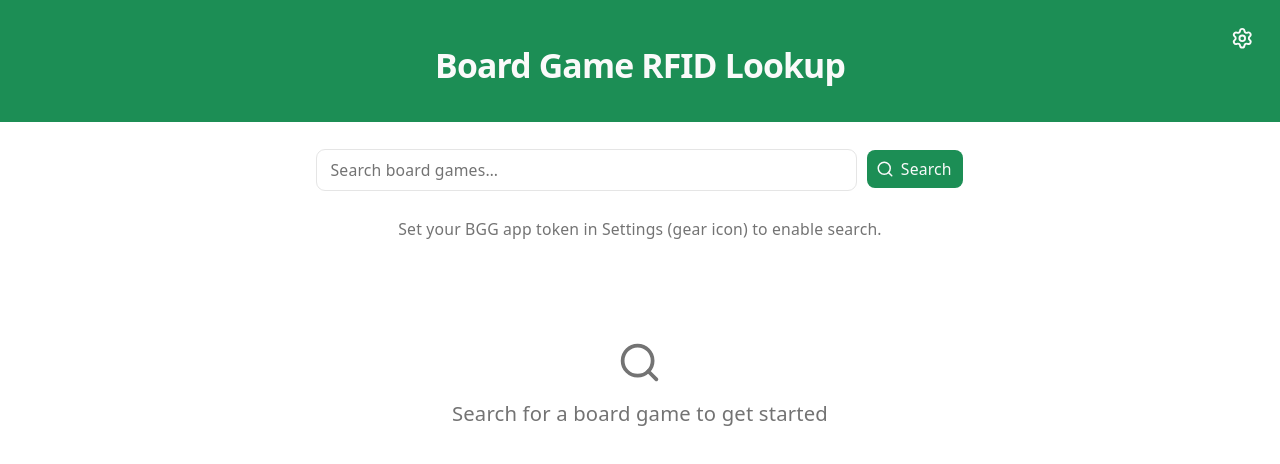
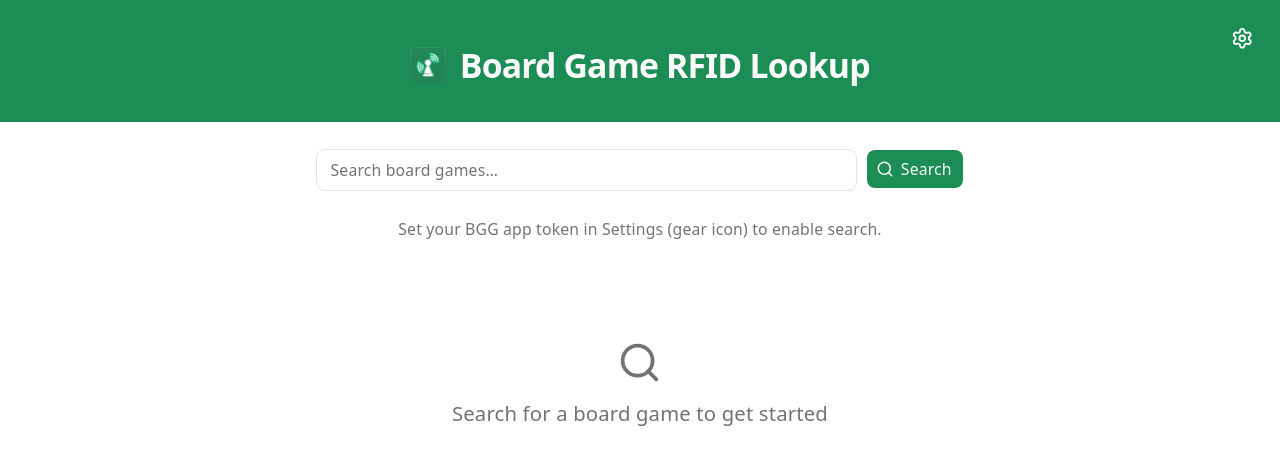
Before and after one commit to RevolutionTech/bg-rfid, a React (Vite) app: page / in a window 1280 px wide. Shown: the top 464 px of the page. Built offline with nearby package versions, Linux system fonts and the light colour scheme.

Commit message:
Add app icon to heading in App.tsx
Agent-Logs-Url: https://github.com/RevolutionTech/bg-rfid/sessions/ef896f71-cbc1-4294-9c02-d889a7643646

Co-authored-by: RevolutionTech <6820092+RevolutionTech@users.noreply.github.com>

```diff
--- a/src/App.tsx
+++ b/src/App.tsx
@@ -59,7 +59,12 @@ function AppContent() {
       <SettingsDialog token={token} onTokenChange={setToken} />
       <header className="bg-primary px-4 pb-8 pt-10 text-primary-foreground">
         <div className="mx-auto max-w-5xl text-center">
-          <h1 className="text-2xl font-bold tracking-tight sm:text-3xl">
+          <h1 className="flex items-center justify-center gap-3 text-2xl font-bold tracking-tight sm:text-3xl">
+            <img
+              src="/favicon-32x32.png"
+              alt=""
+              className="size-8"
+            />
             Board Game RFID Lookup
           </h1>
         </div>
```
